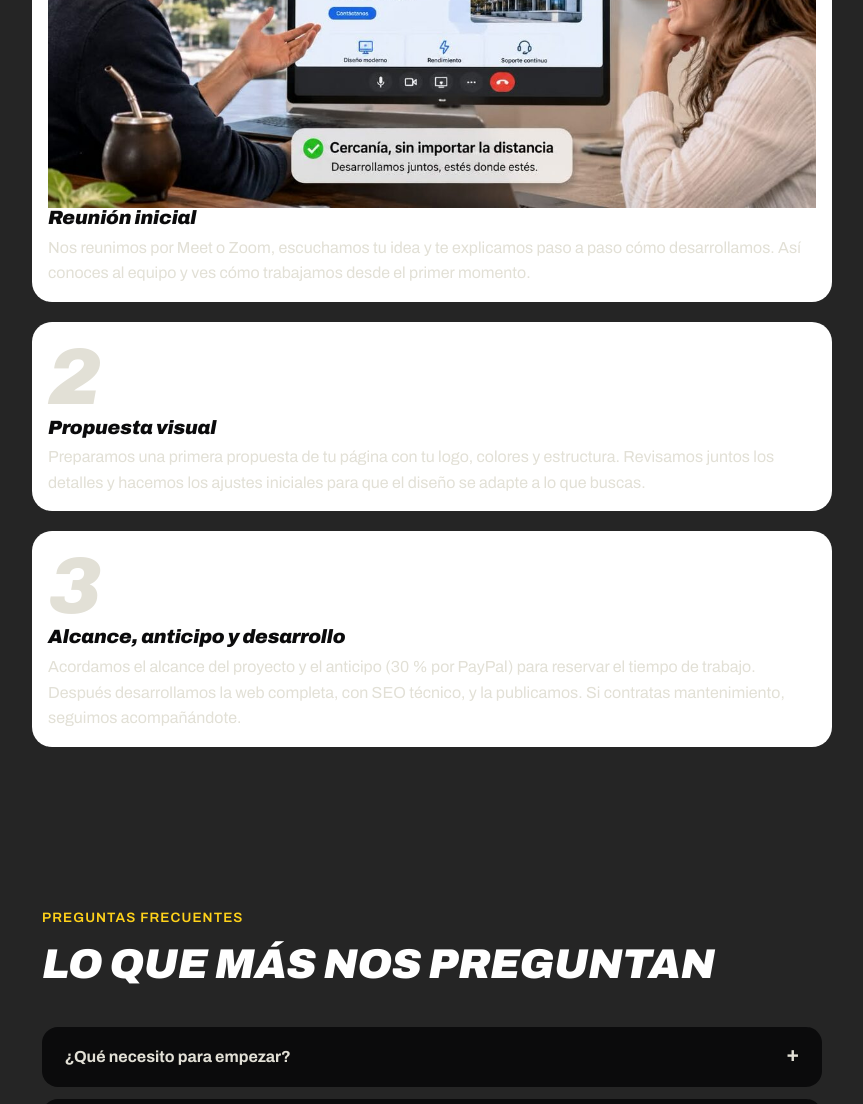
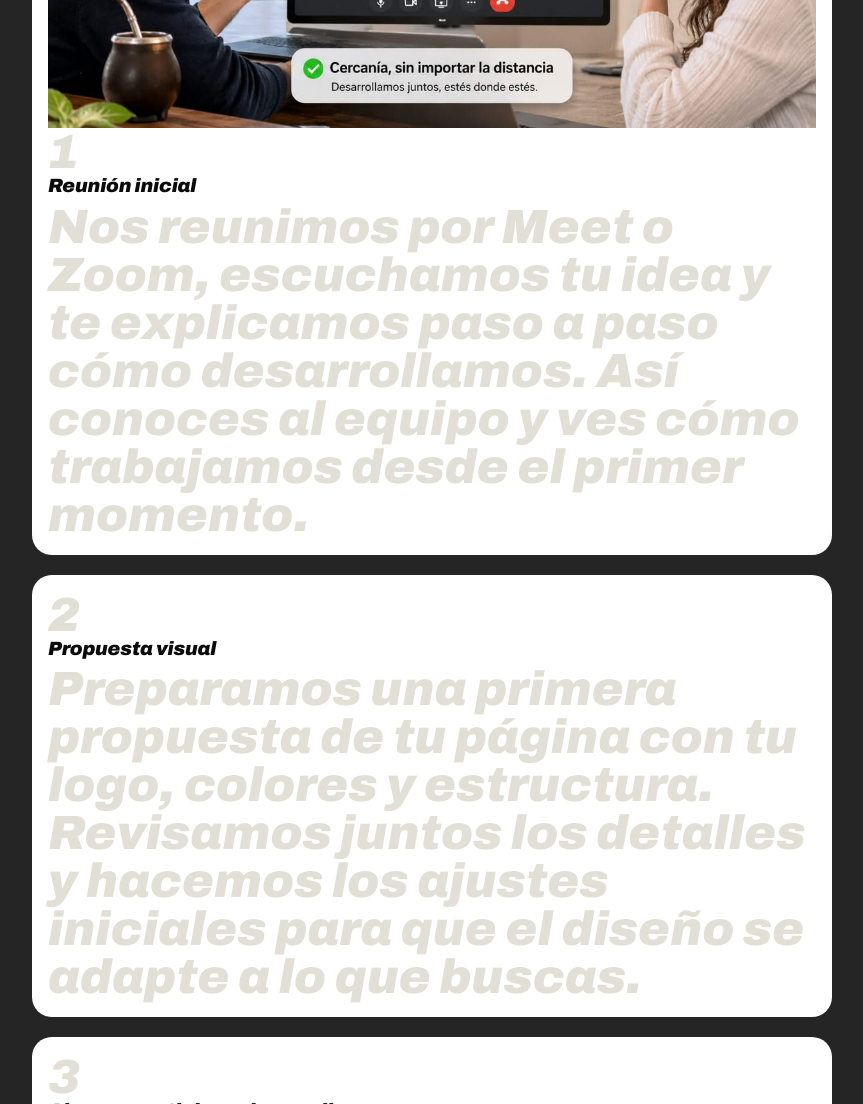
Before and after one commit to Tdansistod/portfolio, a website: page index.html in a window 1280 px wide. Shown: the part 2440-3544 px from the top of the page, without its empty margins (208-1071 px from the left). Drawn offline with Linux system fonts and the light colour scheme.

Commit message:
small modifications

```diff
--- a/index.html
+++ b/index.html
@@ -205,8 +205,9 @@
           </div>
 
           <ol class="steps">
-            <li class="step reveal" data-n="1">
+            <li class="step reveal">
               <img src="img/reunion-trabajo.jpg" />
+              <p>1</p>
               <h3>Reunión inicial</h3>
               <p>
                 Nos reunimos por Meet o Zoom, escuchamos tu idea y te explicamos
@@ -214,7 +215,8 @@
                 trabajamos desde el primer momento.
               </p>
             </li>
-            <li class="step reveal" data-n="2" style="--d: 0.06s">
+            <li class="step reveal" style="--d: 0.06s">
+              <p>2</p>
               <h3>Propuesta visual</h3>
               <p>
                 Preparamos una primera propuesta de tu página con tu logo,
@@ -223,7 +225,8 @@
                 buscas.
               </p>
             </li>
-            <li class="step reveal" data-n="3" style="--d: 0.12s">
+            <li class="step reveal" style="--d: 0.12s">
+              <p>3</p>
               <h3>Alcance, anticipo y desarrollo</h3>
               <p>
                 Acordamos el alcance del proyecto y el anticipo (30 % por
--- a/styles.css
+++ b/styles.css
@@ -544,13 +544,11 @@ h3 {
     radial-gradient(ellipse 35% 70% at 0% 100%, #000, transparent);
 }
 
-/* Número gigante de fondo */
-.step::before {
-  content: attr(data-n);
-  z-index: 0;
+/* Número */
+.step p {
   font-style: italic;
   font-weight: 900;
-  font-size: 5rem;
+  font-size: 3rem;
   line-height: 1;
   color: var(--line);
   pointer-events: none;
```
